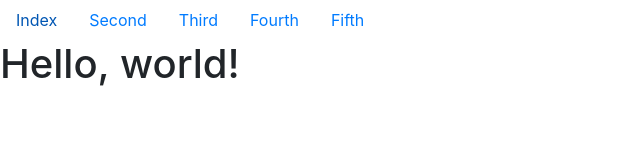
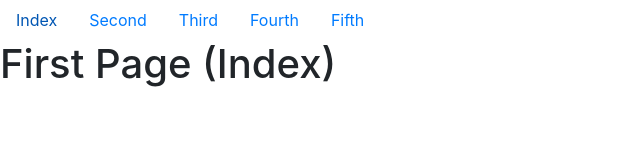
Before and after one commit to maggiechustckie/bootstraps, a plain HTML site: page index.html in a window 1280 px wide. Shown: the whole page, without its empty margins (0-640 px from the left). Drawn offline with nearby package versions, Linux system fonts and the light colour scheme.

Commit message:
REVISED COMMIT
added content to each page

```diff
--- a/index.html
+++ b/index.html
@@ -33,9 +33,8 @@
   </li>
 
 </ul>
-    <h1>Hello, world!</h1>
-
-    <!-- Optional JavaScript -->
+	  <h1>First Page (Index)</h1>
+  <!-- Optional JavaScript -->
     <!-- jQuery first, then Popper.js, then Bootstrap JS -->
     <script src="https://code.jquery.com/jquery-3.3.1.slim.min.js" integrity="sha384-q8i/X+965DzO0rT7abK41JStQIAqVgRVzpbzo5smXKp4YfRvH+8abtTE1Pi6jizo" crossorigin="anonymous"></script>
     <script src="https://cdnjs.cloudflare.com/ajax/libs/popper.js/1.14.3/umd/popper.min.js" integrity="sha384-ZMP7rVo3mIykV+2+9J3UJ46jBk0WLaUAdn689aCwoqbBJiSnjAK/l8WvCWPIPm49" crossorigin="anonymous"></script>
```
Also changed, not shown: fourth.html (+2 -3 lines), second.html (+2 -3 lines), third.html (+2 -3 lines).
